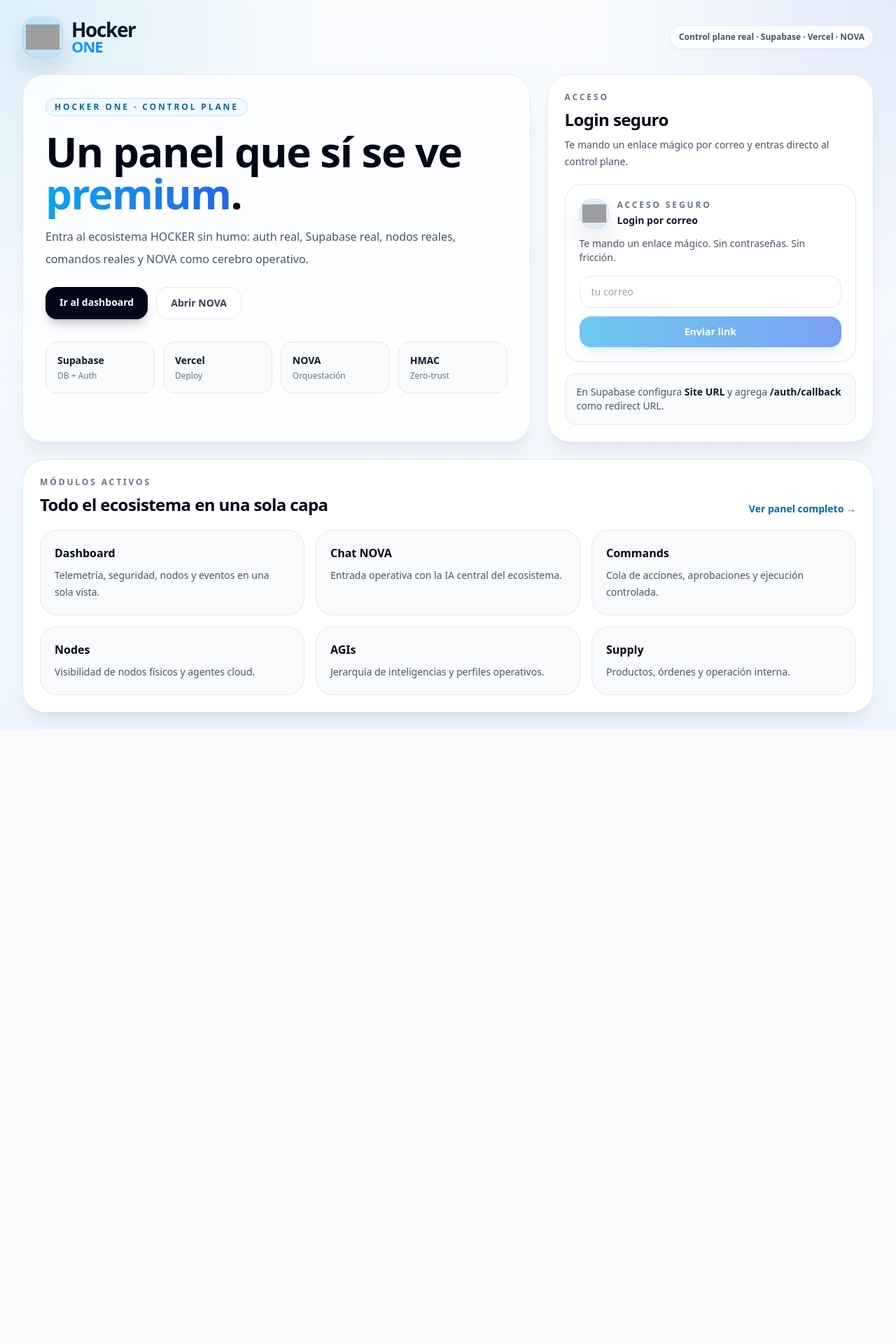
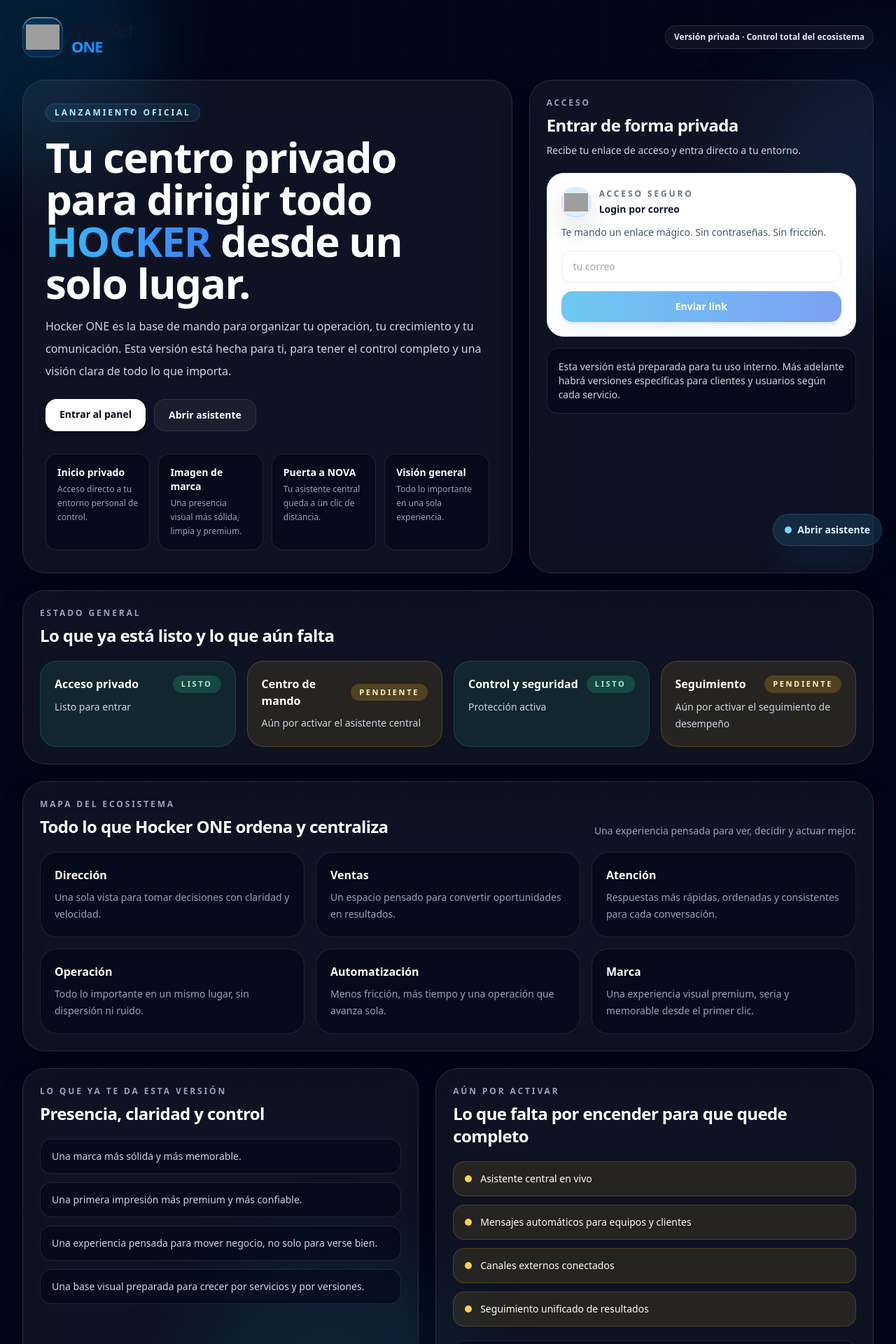
Before and after one commit to HockerAGI/hocker.one, a Next.js app: page / in a window 1280 px wide. Shown: the top 1920 px of the page at 70% size. Before the commit the page ends 1042 px from the top, so only its background shows below. Built offline with nearby package versions, Linux system fonts and the light colour scheme; no server answers; grey boxes are pictures that could not be loaded.

Commit message:
Actualizar page.tsx

```diff
--- a/src/app/page.tsx
+++ b/src/app/page.tsx
@@ -1,124 +1,320 @@
+export const dynamic = "force-dynamic";
+
 import Link from "next/link";
 import AuthBox from "@/components/AuthBox";
 import BrandMark from "@/components/BrandMark";
 
-const modules = [
-  { title: "Dashboard", desc: "Telemetría, seguridad, nodos y eventos en una sola vista." },
-  { title: "Chat NOVA", desc: "Entrada operativa con la IA central del ecosistema." },
-  { title: "Commands", desc: "Cola de acciones, aprobaciones y ejecución controlada." },
-  { title: "Nodes", desc: "Visibilidad de nodos físicos y agentes cloud." },
-  { title: "AGIs", desc: "Jerarquía de inteligencias y perfiles operativos." },
-  { title: "Supply", desc: "Productos, órdenes y operación interna." },
+function has(value: unknown) {
+  return Boolean(String(value ?? "").trim());
+}
+
+const readiness = [
+  {
+    label: "Acceso privado",
+    ok: has(process.env.NEXT_PUBLIC_SUPABASE_URL) && has(process.env.NEXT_PUBLIC_SUPABASE_ANON_KEY),
+    readyText: "Listo para entrar",
+    pendingText: "Aún por enlazar el acceso seguro",
+  },
+  {
+    label: "Centro de mando",
+    ok: has(process.env.NOVA_AGI_URL) && has(process.env.NOVA_ORCHESTRATOR_KEY),
+    readyText: "Listo para dirigir",
+    pendingText: "Aún por activar el asistente central",
+  },
+  {
+    label: "Control y seguridad",
+    ok: has(process.env.COMMAND_HMAC_SECRET),
+    readyText: "Protección activa",
+    pendingText: "Aún por activar la capa de control",
+  },
+  {
+    label: "Seguimiento",
+    ok: has(process.env.LANGFUSE_PUBLIC_KEY) && has(process.env.LANGFUSE_SECRET_KEY),
+    readyText: "Seguimiento activo",
+    pendingText: "Aún por activar el seguimiento de desempeño",
+  },
+];
+
+const pillars = [
+  {
+    title: "Dirección",
+    desc: "Una sola vista para tomar decisiones con claridad y velocidad.",
+  },
+  {
+    title: "Ventas",
+    desc: "Un espacio pensado para convertir oportunidades en resultados.",
+  },
+  {
+    title: "Atención",
+    desc: "Respuestas más rápidas, ordenadas y consistentes para cada conversación.",
+  },
+  {
+    title: "Operación",
+    desc: "Todo lo importante en un mismo lugar, sin dispersión ni ruido.",
+  },
+  {
+    title: "Automatización",
+    desc: "Menos fricción, más tiempo y una operación que avanza sola.",
+  },
+  {
+    title: "Marca",
+    desc: "Una experiencia visual premium, seria y memorable desde el primer clic.",
+  },
+];
+
+const pendingItems = [
+  "Asistente central en vivo",
+  "Mensajes automáticos para equipos y clientes",
+  "Canales externos conectados",
+  "Seguimiento unificado de resultados",
+];
+
+const liveHighlights = [
+  {
+    title: "Inicio privado",
+    desc: "Acceso directo a tu entorno personal de control.",
+  },
+  {
+    title: "Imagen de marca",
+    desc: "Una presencia visual más sólida, limpia y premium.",
+  },
+  {
+    title: "Puerta a NOVA",
+    desc: "Tu asistente central queda a un clic de distancia.",
+  },
+  {
+    title: "Visión general",
+    desc: "Todo lo importante en una sola experiencia.",
+  },
 ];
 
 export default function HomePage() {
   return (
-    <main className="min-h-screen bg-[radial-gradient(circle_at_top_left,rgba(14,165,233,.12),transparent_28%),radial-gradient(circle_at_top_right,rgba(37,99,235,.10),transparent_26%),linear-gradient(180deg,#f8fafc_0%,#eef5ff_100%)] text-slate-900">
-      <div className="mx-auto max-w-7xl px-4 py-6 sm:px-6 lg:px-8">
-        <div className="flex items-center justify-between">
+    <main className="relative min-h-screen overflow-hidden bg-[#020617] text-slate-100">
+      <div className="pointer-events-none absolute inset-0">
+        <div className="absolute left-[-140px] top-[-120px] h-[360px] w-[360px] rounded-full bg-sky-500/15 blur-3xl" />
+        <div className="absolute right-[-120px] top-[80px] h-[320px] w-[320px] rounded-full bg-blue-500/10 blur-3xl" />
+        <div className="absolute bottom-[-120px] left-[22%] h-[380px] w-[380px] rounded-full bg-cyan-500/10 blur-3xl" />
+        <div
+          className="absolute inset-0 opacity-[0.08]"
+          style={{
+            backgroundImage:
+              "linear-gradient(rgba(148,163,184,.18) 1px, transparent 1px), linear-gradient(90deg, rgba(148,163,184,.18) 1px, transparent 1px)",
+            backgroundSize: "72px 72px",
+          }}
+        />
+      </div>
+
+      <div className="relative mx-auto max-w-7xl px-4 py-6 sm:px-6 lg:px-8">
+        <header className="flex flex-wrap items-center justify-between gap-4">
           <BrandMark />
-          <div className="hidden md:flex items-center gap-2 rounded-full border border-slate-200 bg-white/80 px-3 py-2 text-xs font-semibold text-slate-600 shadow-sm">
-            Control plane real · Supabase · Vercel · NOVA
+
+          <div className="inline-flex items-center gap-2 rounded-full border border-white/10 bg-white/5 px-3 py-2 text-xs font-semibold text-slate-200 backdrop-blur">
+            Versión privada · Control total del ecosistema
           </div>
-        </div>
+        </header>
 
-        <section className="mt-6 grid grid-cols-1 gap-6 lg:grid-cols-[1.4fr_.9fr]">
-          <div className="rounded-[32px] border border-slate-200 bg-white/80 p-8 shadow-xl shadow-slate-900/5 backdrop-blur">
-            <div className="inline-flex items-center gap-2 rounded-full border border-sky-200 bg-sky-50 px-3 py-1 text-xs font-black uppercase tracking-[0.24em] text-sky-700">
-              HOCKER ONE · Control Plane
+        <section className="mt-8 grid grid-cols-1 gap-6 lg:grid-cols-[1.35fr_.95fr]">
+          <div className="rounded-[32px] border border-white/10 bg-white/5 p-8 shadow-2xl shadow-black/30 backdrop-blur-xl">
+            <div className="inline-flex items-center gap-2 rounded-full border border-sky-400/20 bg-sky-400/10 px-3 py-1 text-xs font-black uppercase tracking-[0.24em] text-sky-200">
+              Lanzamiento oficial
             </div>
 
-            <h1 className="mt-5 max-w-3xl text-4xl font-black tracking-tight text-slate-950 sm:text-5xl lg:text-6xl">
-              Un panel que sí se ve{" "}
-              <span className="bg-gradient-to-r from-sky-500 to-blue-600 bg-clip-text text-transparent">
-                premium
-              </span>
-              .
+            <h1 className="mt-5 max-w-3xl text-4xl font-black tracking-tight text-white sm:text-5xl lg:text-6xl">
+              Tu centro privado para dirigir todo{" "}
+              <span className="bg-gradient-to-r from-sky-400 to-blue-500 bg-clip-text text-transparent">
+                HOCKER
+              </span>{" "}
+              desde un solo lugar.
             </h1>
 
-            <p className="mt-4 max-w-2xl text-base leading-8 text-slate-600">
-              Entra al ecosistema HOCKER sin humo: auth real, Supabase real, nodos reales,
-              comandos reales y NOVA como cerebro operativo.
+            <p className="mt-4 max-w-2xl text-base leading-8 text-slate-300">
+              Hocker ONE es la base de mando para organizar tu operación, tu crecimiento y tu
+              comunicación. Esta versión está hecha para ti, para tener el control completo y
+              una visión clara de todo lo que importa.
             </p>
 
             <div className="mt-6 flex flex-wrap gap-3">
               <Link
                 href="/dashboard"
-                className="rounded-2xl bg-slate-950 px-5 py-3 text-sm font-bold text-white shadow-lg shadow-slate-900/20 transition hover:bg-slate-800"
+                className="rounded-2xl bg-white px-5 py-3 text-sm font-extrabold text-slate-950 shadow-lg shadow-black/20 transition hover:bg-slate-200"
               >
-                Ir al dashboard
+                Entrar al panel
               </Link>
               <Link
                 href="/chat"
-                className="rounded-2xl border border-slate-200 bg-white px-5 py-3 text-sm font-bold text-slate-700 transition hover:bg-slate-50"
+                className="rounded-2xl border border-white/10 bg-white/5 px-5 py-3 text-sm font-bold text-white transition hover:bg-white/10"
               >
-                Abrir NOVA
+                Abrir asistente
               </Link>
             </div>
 
             <div className="mt-8 grid grid-cols-2 gap-3 md:grid-cols-4">
-              {[
-                ["Supabase", "DB + Auth"],
-                ["Vercel", "Deploy"],
-                ["NOVA", "Orquestación"],
-                ["HMAC", "Zero-trust"],
-              ].map(([title, desc]) => (
-                <div key={title} className="rounded-2xl border border-slate-200 bg-slate-50 p-4">
-                  <div className="text-sm font-extrabold text-slate-900">{title}</div>
-                  <div className="mt-1 text-xs text-slate-500">{desc}</div>
+              {liveHighlights.map((item) => (
+                <div
+                  key={item.title}
+                  className="rounded-2xl border border-white/10 bg-slate-950/55 p-4"
+                >
+                  <div className="text-sm font-extrabold text-white">{item.title}</div>
+                  <div className="mt-1 text-xs leading-5 text-slate-400">{item.desc}</div>
                 </div>
               ))}
             </div>
           </div>
 
-          <div className="rounded-[32px] border border-slate-200 bg-white p-6 shadow-xl shadow-slate-900/5">
+          <div className="rounded-[32px] border border-white/10 bg-white/5 p-6 shadow-2xl shadow-black/30 backdrop-blur-xl">
             <div className="mb-5">
-              <div className="text-xs font-bold uppercase tracking-[0.24em] text-slate-500">
+              <div className="text-xs font-bold uppercase tracking-[0.24em] text-slate-400">
                 Acceso
               </div>
-              <h2 className="mt-2 text-2xl font-black tracking-tight text-slate-950">
-                Login seguro
+              <h2 className="mt-2 text-2xl font-black tracking-tight text-white">
+                Entrar de forma privada
               </h2>
-              <p className="mt-2 text-sm leading-6 text-slate-600">
-                Te mando un enlace mágico por correo y entras directo al control plane.
+              <p className="mt-2 text-sm leading-6 text-slate-300">
+                Recibe tu enlace de acceso y entra directo a tu entorno.
               </p>
             </div>
 
             <AuthBox />
 
-            <div className="mt-4 rounded-2xl border border-slate-200 bg-slate-50 p-4 text-sm text-slate-600">
-              En Supabase configura <span className="font-semibold text-slate-900">Site URL</span>{" "}
-              y agrega <span className="font-semibold text-slate-900">/auth/callback</span> como
-              redirect URL.
+            <div className="mt-4 rounded-2xl border border-white/10 bg-slate-950/60 p-4 text-sm text-slate-300">
+              Esta versión está preparada para tu uso interno. Más adelante habrá versiones
+              específicas para clientes y usuarios según cada servicio.
             </div>
           </div>
         </section>
 
-        <section className="mt-6 rounded-[32px] border border-slate-200 bg-white p-6 shadow-xl shadow-slate-900/5">
+        <section className="mt-6 rounded-[32px] border border-white/10 bg-white/5 p-6 shadow-2xl shadow-black/30 backdrop-blur-xl">
           <div className="flex flex-col gap-3 md:flex-row md:items-end md:justify-between">
             <div>
-              <div className="text-xs font-bold uppercase tracking-[0.24em] text-slate-500">
-                Módulos activos
+              <div className="text-xs font-bold uppercase tracking-[0.24em] text-slate-400">
+                Estado general
               </div>
-              <h3 className="mt-2 text-2xl font-black tracking-tight text-slate-950">
-                Todo el ecosistema en una sola capa
+              <h3 className="mt-2 text-2xl font-black tracking-tight text-white">
+                Lo que ya está listo y lo que aún falta
               </h3>
             </div>
-            <Link href="/dashboard" className="text-sm font-bold text-sky-700 hover:underline">
-              Ver panel completo →
-            </Link>
           </div>
 
-          <div className="mt-5 grid grid-cols-1 gap-4 sm:grid-cols-2 lg:grid-cols-3">
-            {modules.map((m) => (
-              <div key={m.title} className="rounded-3xl border border-slate-200 bg-slate-50 p-5">
-                <div className="text-base font-extrabold text-slate-950">{m.title}</div>
-                <div className="mt-2 text-sm leading-6 text-slate-600">{m.desc}</div>
+          <div className="mt-5 grid grid-cols-1 gap-4 md:grid-cols-2 xl:grid-cols-4">
+            {readiness.map((item) => (
+              <div
+                key={item.label}
+                className={`rounded-3xl border p-5 ${
+                  item.ok
+                    ? "border-emerald-400/20 bg-emerald-400/10"
+                    : "border-amber-400/20 bg-amber-400/10"
+                }`}
+              >
+                <div className="flex items-center justify-between gap-3">
+                  <div className="font-extrabold text-white">{item.label}</div>
+                  <div
+                    className={`rounded-full px-3 py-1 text-[11px] font-black uppercase tracking-[0.24em] ${
+                      item.ok
+                        ? "bg-emerald-400/20 text-emerald-200"
+                        : "bg-amber-400/20 text-amber-100"
+                    }`}
+                  >
+                    {item.ok ? "Listo" : "Pendiente"}
+                  </div>
+                </div>
+                <div className="mt-2 text-sm leading-6 text-slate-300">
+                  {item.ok ? item.readyText : item.pendingText}
+                </div>
               </div>
             ))}
           </div>
         </section>
+
+        <section className="mt-6 rounded-[32px] border border-white/10 bg-white/5 p-6 shadow-2xl shadow-black/30 backdrop-blur-xl">
+          <div className="flex flex-col gap-3 md:flex-row md:items-end md:justify-between">
+            <div>
+              <div className="text-xs font-bold uppercase tracking-[0.24em] text-slate-400">
+                Mapa del ecosistema
+              </div>
+              <h3 className="mt-2 text-2xl font-black tracking-tight text-white">
+                Todo lo que Hocker ONE ordena y centraliza
+              </h3>
+            </div>
+            <div className="text-sm text-slate-400">
+              Una experiencia pensada para ver, decidir y actuar mejor.
+            </div>
+          </div>
+
+          <div className="mt-5 grid grid-cols-1 gap-4 sm:grid-cols-2 lg:grid-cols-3">
+            {pillars.map((item) => (
+              <div
+                key={item.title}
+                className="rounded-3xl border border-white/10 bg-slate-950/55 p-5"
+              >
+                <div className="text-base font-extrabold text-white">{item.title}</div>
+                <div className="mt-2 text-sm leading-6 text-slate-400">{item.desc}</div>
+              </div>
+            ))}
+          </div>
+        </section>
+
+        <section className="mt-6 grid grid-cols-1 gap-6 lg:grid-cols-[.95fr_1.05fr]">
+          <div className="rounded-[32px] border border-white/10 bg-white/5 p-6 shadow-2xl shadow-black/30 backdrop-blur-xl">
+            <div className="text-xs font-bold uppercase tracking-[0.24em] text-slate-400">
+              Lo que ya te da esta versión
+            </div>
+            <h3 className="mt-2 text-2xl font-black tracking-tight text-white">
+              Presencia, claridad y control
+            </h3>
+
+            <div className="mt-5 grid gap-3">
+              {[
+                "Una marca más sólida y más memorable.",
+                "Una primera impresión más premium y más confiable.",
+                "Una experiencia pensada para mover negocio, no solo para verse bien.",
+                "Una base visual preparada para crecer por servicios y por versiones.",
+              ].map((text) => (
+                <div
+                  key={text}
+                  className="rounded-2xl border border-white/10 bg-slate-950/55 px-4 py-3 text-sm leading-6 text-slate-300"
+                >
+                  {text}
+                </div>
+              ))}
+            </div>
+          </div>
+
+          <div className="rounded-[32px] border border-white/10 bg-white/5 p-6 shadow-2xl shadow-black/30 backdrop-blur-xl">
+            <div className="text-xs font-bold uppercase tracking-[0.24em] text-slate-400">
+              Aún por activar
+            </div>
+            <h3 className="mt-2 text-2xl font-black tracking-tight text-white">
+              Lo que falta por encender para que quede completo
+            </h3>
+
+            <div className="mt-5 grid gap-3">
+              {pendingItems.map((text) => (
+                <div
+                  key={text}
+                  className="flex items-center gap-3 rounded-2xl border border-amber-400/20 bg-amber-400/10 px-4 py-3 text-sm leading-6 text-amber-50"
+                >
+                  <span className="h-2.5 w-2.5 shrink-0 rounded-full bg-amber-300" />
+                  <span>{text}</span>
+                </div>
+              ))}
+            </div>
+
+            <div className="mt-5 rounded-2xl border border-white/10 bg-slate-950/60 p-4 text-sm leading-7 text-slate-300">
+              Esta área está pensada para crecer contigo. Primero control total interno; después,
+              las versiones de clientes y usuarios por cada servicio.
+            </div>
+          </div>
+        </section>
       </div>
+
+      <Link
+        href="/chat"
+        className="fixed bottom-5 right-5 z-50 inline-flex items-center gap-2 rounded-full border border-sky-400/20 bg-sky-400/15 px-4 py-3 text-sm font-extrabold text-sky-100 shadow-2xl shadow-sky-500/20 backdrop-blur-xl transition hover:translate-y-[-1px] hover:bg-sky-400/20"
+      >
+        <span className="h-2.5 w-2.5 rounded-full bg-sky-300" />
+        Abrir asistente
+      </Link>
     </main>
   );
 }
```
